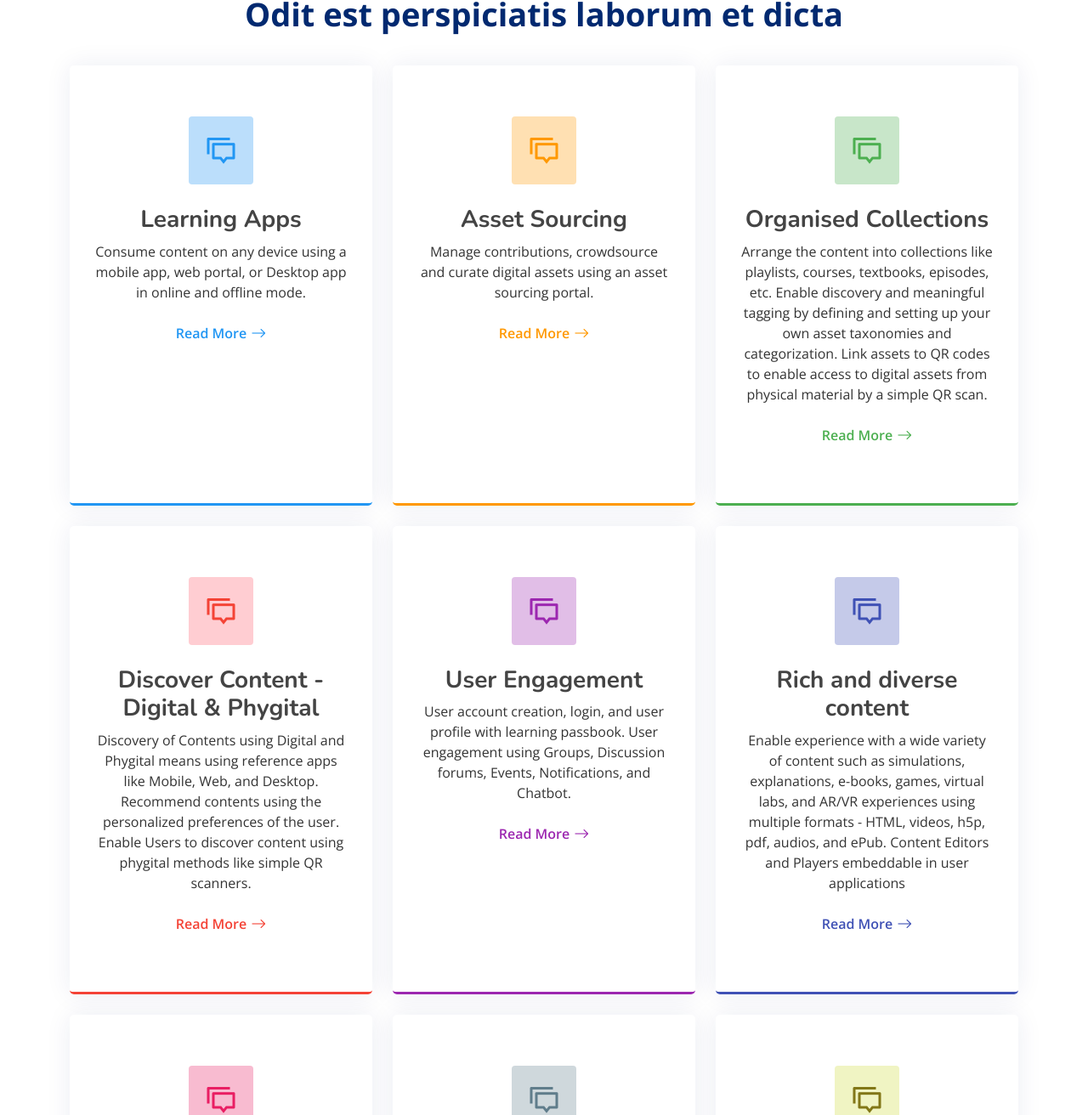
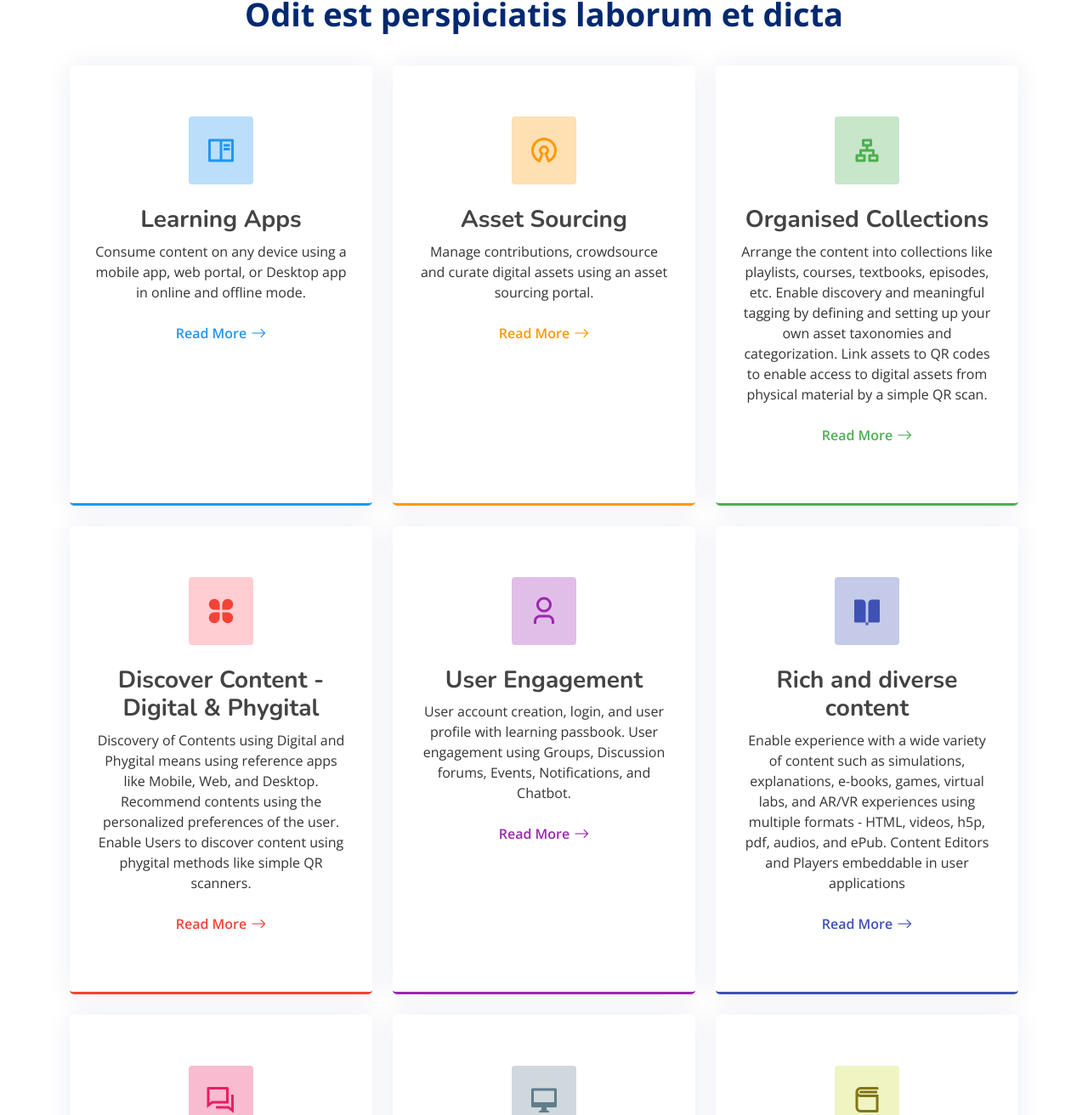
Before and after one commit to Sunbird-Ed/IntroSite, a plain HTML site: page index.html in a window 1280 px wide. Shown: the part 1608-2920 px from the top of the page at 85% size. Drawn offline with nearby package versions, Linux system fonts and the light colour scheme.

Commit message:
Added icons in functional capabilities

```diff
--- a/index.html
+++ b/index.html
@@ -150,7 +150,7 @@
 
           <div class="col-lg-4 col-md-6" data-aos="fade-up" data-aos-delay="200">
             <div class="service-box blue">
-              <i class="ri-discuss-line icon"></i>
+              <i class="ri-book-read-line icon"></i>
               <h3>Learning Apps</h3>
               <p>Consume content on any device using a mobile app, web portal, or Desktop app in online and offline mode.</p>
               <a href="https://ed.sunbird.org/learn/functional-capabilities/learning-apps" target="_blank" class="read-more"><span>Read More</span> <i class="bi bi-arrow-right"></i></a>
@@ -159,7 +159,7 @@
 
           <div class="col-lg-4 col-md-6" data-aos="fade-up" data-aos-delay="300">
             <div class="service-box orange">
-              <i class="ri-discuss-line icon"></i>
+              <i class="ri-open-source-line icon"></i>
               <h3>Asset Sourcing</h3>
               <p>Manage contributions, crowdsource and curate digital assets using an asset sourcing portal.</p>
               <a href="https://ed.sunbird.org/learn/functional-capabilities/asset-sourcing" target="_blank" class="read-more"><span>Read More</span> <i class="bi bi-arrow-right"></i></a>
@@ -168,7 +168,7 @@
 
           <div class="col-lg-4 col-md-6" data-aos="fade-up" data-aos-delay="400">
             <div class="service-box green">
-              <i class="ri-discuss-line icon"></i>
+              <i class="ri-organization-chart icon"></i>
               <h3>Organised Collections</h3>
               <p>Arrange the content into collections like playlists, courses, textbooks, episodes, etc. Enable discovery and meaningful tagging by defining and setting up your own asset taxonomies and categorization. Link assets to QR codes to enable access to digital assets from physical material by a simple QR scan.
                 </p>
@@ -178,7 +178,7 @@
 
           <div class="col-lg-4 col-md-6" data-aos="fade-up" data-aos-delay="500">
             <div class="service-box red">
-              <i class="ri-discuss-line icon"></i>
+              <i class="ri-apps-fill icon"></i>
               <h3>Discover Content - Digital & Phygital</h3>
                     <p>Discovery of Contents using Digital and Phygital means using reference apps like Mobile, Web, and Desktop. Recommend contents using the personalized preferences of the user. Enable Users to discover content using phygital methods like simple QR scanners.</p>
               <a href="https://ed.sunbird.org/learn/functional-capabilities/discover-content-digital-and-phygital" target="_blank" class="read-more"><span>Read More</span> <i class="bi bi-arrow-right"></i></a>
@@ -187,7 +187,7 @@
 
           <div class="col-lg-4 col-md-6" data-aos="fade-up" data-aos-delay="600">
             <div class="service-box purple">
-              <i class="ri-discuss-line icon"></i>
+              <i class="ri-user-3-line icon"></i>
               <h3>User Engagement</h3>
                     <p>User account creation, login, and user profile with learning passbook. User engagement using Groups, Discussion forums, Events, Notifications, and Chatbot.</p>
               <a href="https://ed.sunbird.org/learn/functional-capabilities/user-engagement" target="_blank" class="read-more"><span>Read More</span> <i class="bi bi-arrow-right"></i></a>
@@ -196,7 +196,7 @@
 
           <div class="col-lg-4 col-md-6" data-aos="fade-up" data-aos-delay="700">
             <div class="service-box indigo">
-              <i class="ri-discuss-line icon"></i>
+              <i class="ri-book-open-fill icon"></i>
               <h3>Rich and diverse content</h3>
               <p>Enable experience with a wide variety of content such as simulations, explanations, e-books, games, virtual labs, and AR/VR experiences using multiple formats - HTML, videos, h5p, pdf, audios, and ePub. Content Editors and Players embeddable in user applications</p>
               <a href="https://ed.sunbird.org/learn/functional-capabilities/rich-and-diverse-content" target="_blank" class="read-more"><span>Read More</span> <i class="bi bi-arrow-right"></i></a>
@@ -205,7 +205,7 @@
 
           <div class="col-lg-4 col-md-6" data-aos="fade-up" data-aos-delay="700">
             <div class="service-box pink">
-              <i class="ri-discuss-line icon"></i>
+              <i class="ri-question-answer-line icon"></i>
               <h3>Versatile Question Bank</h3>
                     <p>Set up and use question bank for various use cases such as practice, assessment, quizzes, worksheets, surveys, observations, and others. Allow users to access questions using Question Set Player and which can be enabled using the pluggable Question Set Editor</p>
               <a href="https://ed.sunbird.org/learn/functional-capabilities/versatile-question-bank" target="_blank" class="read-more"><span>Read More</span> <i class="bi bi-arrow-right"></i></a>
@@ -214,7 +214,7 @@
 
           <div class="col-lg-4 col-md-6" data-aos="fade-up" data-aos-delay="700">
             <div class="service-box blue-grey">
-              <i class="ri-discuss-line icon"></i>
+              <i class="ri-mac-line icon"></i>
               <h3>Observability</h3>
                     <p>Capture user engagement-centric metrics and analytics using telemetry and data pipeline. Observe user behavior, monitor progress, and drive improvements in user experience through actionable data-driven dashboards. Process more than 2 billion+ events in a day.</p>
               <a href="https://ed.sunbird.org/learn/functional-capabilities/observability" target="_blank" class="read-more"><span>Read More</span> <i class="bi bi-arrow-right"></i></a>
@@ -223,7 +223,7 @@
 
           <div class="col-lg-4 col-md-6" data-aos="fade-up" data-aos-delay="700">
             <div class="service-box lime">
-              <i class="ri-discuss-line icon"></i>
+              <i class="ri-book-3-line icon"></i>
               <h3>Launch Course</h3>
                     <p>Create and manage course batches for user enrolment. Enable capability to review user progress, assessment, or quiz performance.</p>
               <a href="https://ed.sunbird.org/learn/functional-capabilities/launch-course" target="_blank" class="read-more"><span>Read More</span> <i class="bi bi-arrow-right"></i></a>
@@ -232,7 +232,7 @@
 
           <div class="col-lg-4 col-md-6" data-aos="fade-up" data-aos-delay="700">
             <div class="service-box brown">
-              <i class="ri-discuss-line icon"></i>
+              <i class="ri-trophy-line icon"></i>
               <h3>Verifiable Credentials</h3>
                     <p>Enable and manage rewards for the users using multiple ways such as rule-based certificate issuance, badges, ranking, etc.</p>
               <a href="https://ed.sunbird.org/learn/functional-capabilities/verifiable-credentials" target="_blank" class="read-more"><span>Read More</span> <i class="bi bi-arrow-right"></i></a>
@@ -242,7 +242,7 @@
 
           <div class="col-lg-4 col-md-6" data-aos="fade-up" data-aos-delay="700">
             <div class="service-box cyan">
-              <i class="ri-discuss-line icon"></i>
+              <i class="ri-message-2-line icon"></i>
               <h3>Multi-Channel Chatbot</h3>
                     <p>Enable users to engage using pre-defined or free-flowing conversations. Leverage this for various use cases such as Q&A, surveys, quizzes, assessments, etc.</p>
               <a href="https://ed.sunbird.org/learn/functional-capabilities/multi-channel-chatbot" target="_blank" class="read-more"><span>Read More</span> <i class="bi bi-arrow-right"></i></a>
@@ -252,7 +252,7 @@
 
           <div class="col-lg-4 col-md-6" data-aos="fade-up" data-aos-delay="700">
             <div class="service-box teal">
-              <i class="ri-discuss-line icon"></i>
+              <i class="ri-focus-line icon"></i>
               <h3>Targeted Programs</h3>
                     <p>Enable targeted time-bound programs with defined digital assets to be consumed. Also enable projects with defined tasks, helping users to structure their execution.</p>
               <a href="https://ed.sunbird.org/learn/functional-capabilities/targeted-programs" target="_blank" class="read-more"><span>Read More</span> <i class="bi bi-arrow-right"></i></a>
```
